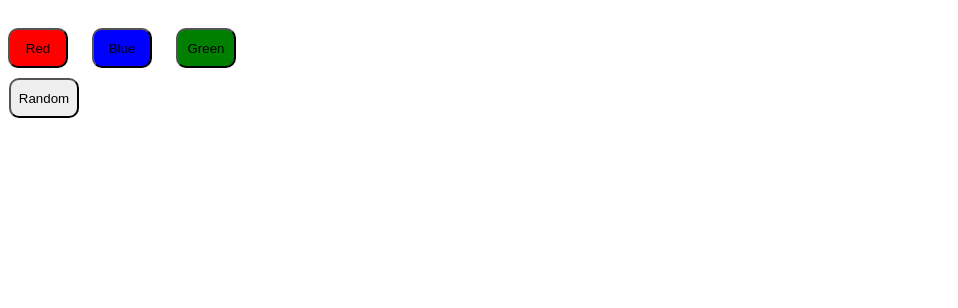
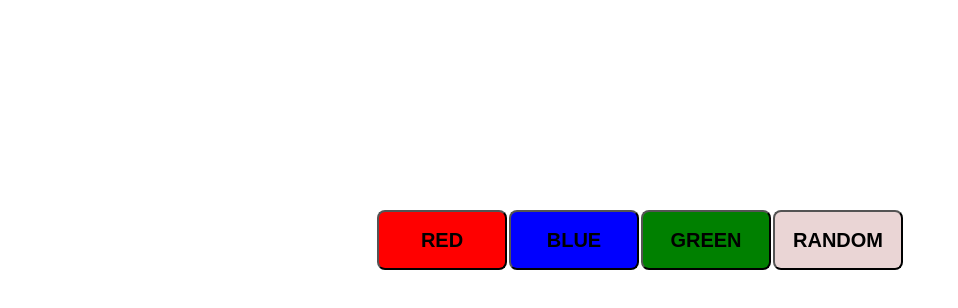
Before and after one commit to swatiautomation/Mini-JS-Projects, a plain HTML site: page mini_projects/Color-Change-1/main.html in a window 1280 px wide. Shown: the whole page, without its empty margins (0-958 px from the left). Drawn offline with Linux system fonts and the light colour scheme.

Commit message:
color change projects updated

```diff
--- a/mini_projects/Color-Change-1/index.js
+++ b/mini_projects/Color-Change-1/index.js
@@ -5,19 +5,19 @@ const greenBtn = document.querySelector('.green');
 const randomBtn = document.querySelector('.random');
 const hexcode = document.querySelector('.hexcode');
 
+const randomcolor = () => {
+  const randomNumber = Math.floor(Math.random() * 0xffffff);
+  const color = `#${randomNumber.toString(16).padStart(6, '0')}`;
+  hexcode.innerHTML = `Hex Code of the color is : ${color}`;
+  hexcode.style.display = 'flex';
+  body.style.background = color;
+};
+
+const setColor = (color) => {
+  body.style.background = color;
+  hexcode.style.display = 'none';
+};
 redBtn.addEventListener('click', () => setColor('red'));
 blueBtn.addEventListener('click', () => setColor('blue'));
 greenBtn.addEventListener('click', () => setColor('green'));
 randomBtn.addEventListener('click', randomcolor);
-
-function randomcolor() {
-  const randomNumber = Math.floor(Math.random() * 0xffffff);
-  const color = `#${randomNumber.toString(16)}`;
-  console.log(color);
-  hexcode.innerHTML = `Hex Code of the color is : ${color}`;
-  body.style.background = color;
-}
-
-function setColor(color) {
-  body.style.background = color;
-}
--- a/mini_projects/Color-Change-1/main.css
+++ b/mini_projects/Color-Change-1/main.css
@@ -1,34 +1,58 @@
+body {
+  margin: 0;
+  padding: 0;
+  font-family: 'Segoe UI', Tahoma, Geneva, Verdana, sans-serif;
+  /* overflow: hidden; */
+}
+
+.container {
+  display: flex;
+  align-items: center;
+  justify-content: center;
+  height: 60vh;
+}
+
+.button {
+  /* color: black; */
+  height: 60px;
+  width: 130px;
+  border-radius: 8px;
+  margin: 10px 1px;
+  font-weight: 700;
+  font-size: 20px;
+}
 .red {
   color: black;
-  margin-top: 20px;
-  margin-right: 20px;
-  height: 40px;
-  width: 60px;
-  border-radius: 10px;
+
   background-color: red;
 }
 
 .blue {
   color: black;
-  margin-right: 20px;
-  height: 40px;
-  width: 60px;
-  border-radius: 10px;
+
   background-color: blue;
 }
 
 .green {
   color: black;
-  height: 40px;
-  width: 60px;
-  border-radius: 10px;
-  margin-right: 20px;
+
   background-color: green;
 }
 .random {
   color: black;
-  height: 40px;
-  width: 70px;
-  border-radius: 10px;
-  margin: 10px 1px;
+  background-color: rgb(234, 213, 213);
+  text-align: center;
 }
+.hexcode {
+  /* position: relative; */
+  margin-block: 10px;
+  /* border: black 2px solid; */
+  padding: 10px;
+  font-size: 18px;
+  font-weight: 600;
+  display: flex;
+  align-items: center;
+  justify-content: center;
+  /* color: white; */
+  /* width: fit-content; */
+}
--- a/mini_projects/Color-Change-1/main.html
+++ b/mini_projects/Color-Change-1/main.html
@@ -1,21 +1,19 @@
-<!DOCTYPE html>
+<!doctype html>
 <html lang="en">
   <head>
     <meta charset="UTF-8" />
     <meta name="viewport" content="width=device-width, initial-scale=1.0" />
-    <title>color flipper</title>
+    <title>COLOR FLIPPER</title>
     <link rel="stylesheet" href="main.css" />
   </head>
   <body class="body">
     <div class="container">
-      <button class="red">Red</button>
-      <button class="blue">Blue</button>
-      <button class="green">Green</button>
-      <div>
-        <button class="random">Random</button>
-        <div class="hexcode"></div>
-      </div>
+      <button class="button red">RED</button>
+      <button class="button blue">BLUE</button>
+      <button class="button green">GREEN</button>
+      <button class="button random">RANDOM</button>
     </div>
+    <div class="hexcode"></div>
 
     <script src="index.js"></script>
   </body>
--- a/mini_projects/Color_Change-2/styles.css
+++ b/mini_projects/Color_Change-2/styles.css
@@ -1,5 +1,4 @@
 .container {
-  /* border: 2px solid black; */
   display: flex;
   justify-content: center;
   align-items: center;
```
Also changed, not shown: mini_projects/Color_Change-2/index.html (+4 -2 lines), mini_projects/Color_Change-2/index.js (+14 -17 lines).
